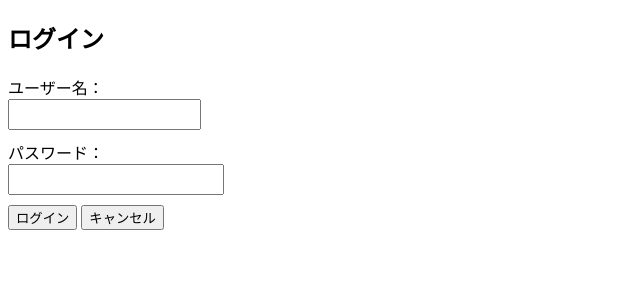
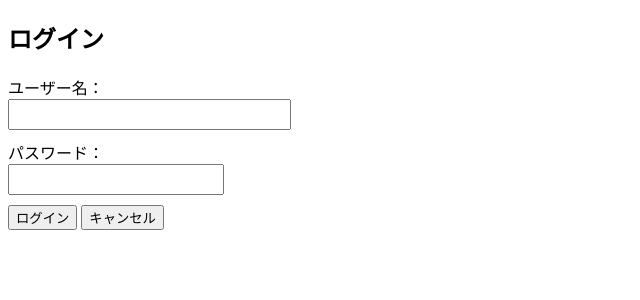
Before and after one commit to hanihatena35-prog/GoodMorningGitHub, a Flask app: page / in a window 1280 px wide. Shown: the top 300 px of the page, without its empty margins (0-640 px from the left). Run offline with Flask 3, Linux system fonts and the light colour scheme.

Commit message:
レスポンシブル完全対応版

```diff
--- a/project/templates/login.html
+++ b/project/templates/login.html
@@ -1,6 +1,8 @@
 <!DOCTYPE html>
 <html>
 <head>
+    <meta charset="UTF-8">
+    <meta name="viewport" content="width=device-width, initial-scale=1.0">
     <title>ログイン</title>
     <style>
        /* 入力欄の基本スタイル　*/
@@ -61,7 +63,7 @@
 
     <form method="POST">
         <label>ユーザー名：</label><br>
-        <input type="text" name="username" class="usernam-input" maxlength="20"><br>
+        <input type="text" name="username" class="username-input" maxlength="20"><br>
         <label>パスワード：</label><br>
         <input type="password" name="password" class="password-input" maxlength="15"><br>
 
```
